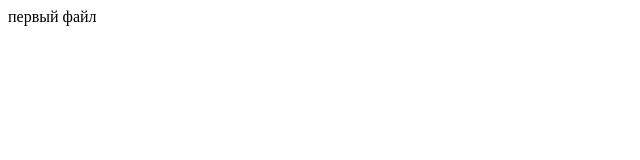
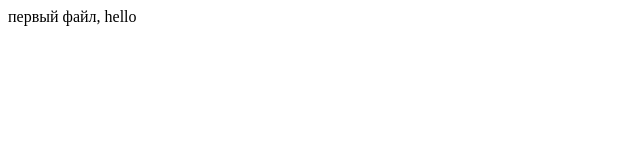
Before and after one commit to mikhailovvladimir/git, a plain HTML site: page index.html in a window 1280 px wide. Shown: the full height of the page, 0-640 px from the left. Drawn offline with Linux system fonts and the light colour scheme.

Commit message:
added hello

```diff
--- a/index.html
+++ b/index.html
@@ -6,6 +6,6 @@
     <title>Document</title>
 </head>
 <body>
-   первый файл
+   первый файл, hello
 </body>
 </html>
```
